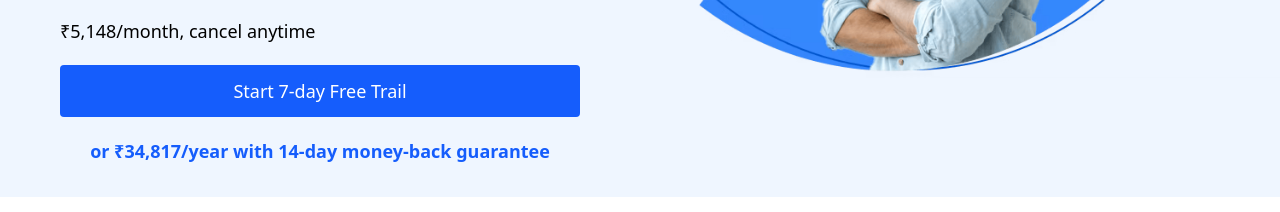
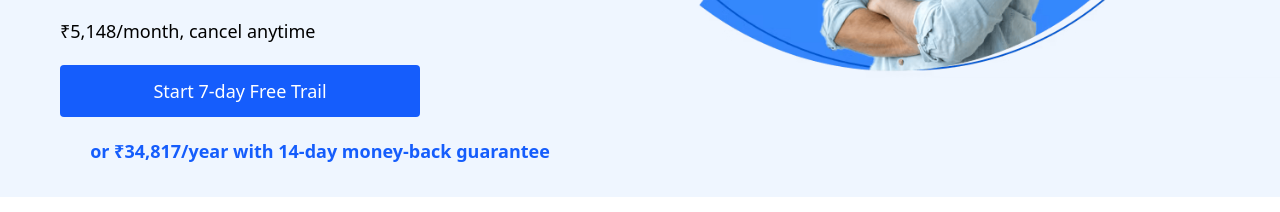
Before and after one commit to AyyanarCSE/Course-Clone, a website: page index.html in a window 1280 px wide. Shown: the part 434-646 px from the top of the page. Drawn offline with Linux system fonts and the light colour scheme.

Commit message:
Update index.html

```diff
--- a/index.html
+++ b/index.html
@@ -56,7 +56,7 @@
             <p class="font-semibold lg:text-5xl text-3xl lg:leading-12 ">Achieve your career goals with course plans.</p>
             <p class="lg:text-lg ">Subscribe to build job-ready skills from world-class institutions.</p>
               <p class="lg:text-lg ">₹5,148/month, cancel anytime</p>
-              <button class="bg-blue-600 lg:px-14 lg:py-3 px-20 py-2.5 lg:text-lg  rounded lg:hover:cursor-pointer w-full lg:w-100  hover:bg-blue-800  text-white font-medium">Start 7-day Free Trail</button>
+              <button class="bg-blue-600 lg:px-14 lg:py-3 px-20 py-2.5 lg:text-lg  rounded lg:hover:cursor-pointer w-full lg:w-90  hover:bg-blue-800  text-white font-medium">Start 7-day Free Trail</button>
               <p class="text-blue-600  font-bold lg:text-lg  lg:hover:cursor-pointer text-center lg:text-start hover:text-blue-900 hover:underline">or ₹34,817/year with 14-day money-back guarantee </p>
         </div>
         <div class="lg:w-1/2">
```
